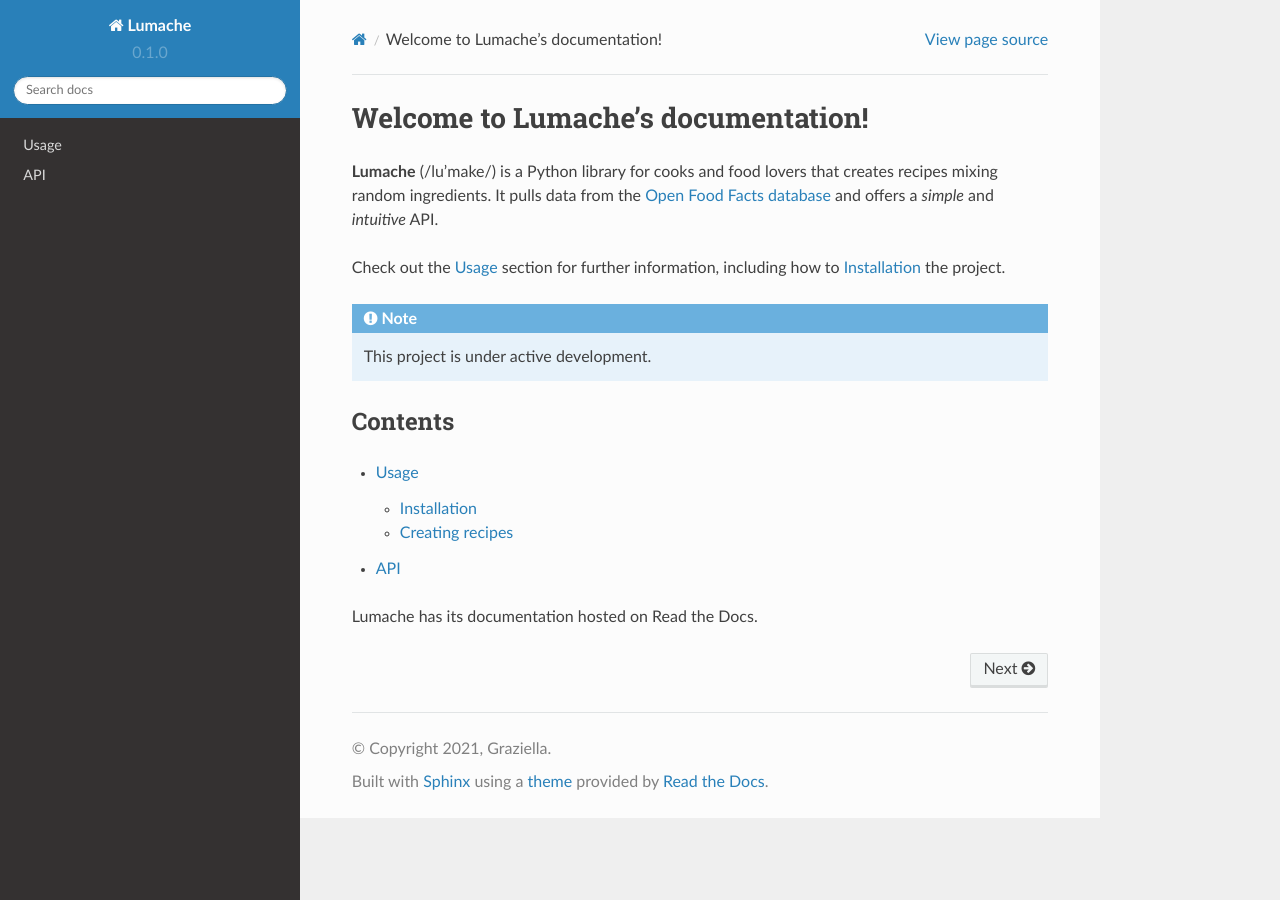
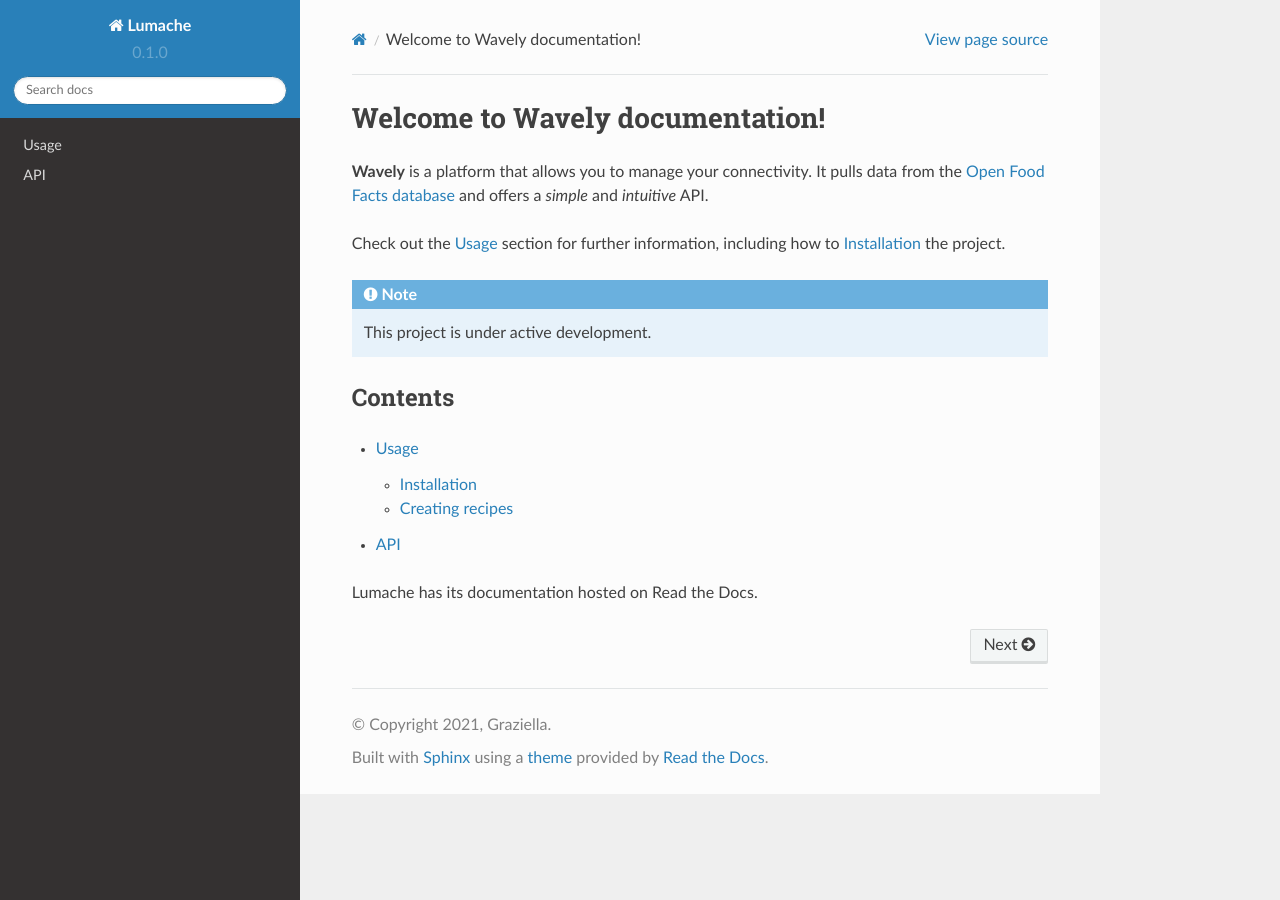
Before and after one commit to bcwavely/test-readthedoc, a Sphinx documentation site: the page built from docs/source/index.rst, in a window 1280 px wide. Built offline with Sphinx 7.4.7 and the Read the Docs theme 2.0.0, drawn with Linux system fonts in a browser that asks for light colours.

Commit message:
Update index.rst

```diff
--- a/docs/source/index.rst
+++ b/docs/source/index.rst
@@ -1,8 +1,7 @@
-Welcome to Lumache's documentation!
+Welcome to Wavely documentation!
 ===================================
 
-**Lumache** (/lu'make/) is a Python library for cooks and food lovers
-that creates recipes mixing random ingredients.
+**Wavely** is a platform that allows you to manage your connectivity.
 It pulls data from the `Open Food Facts database <https://world.openfoodfacts.org/>`_
 and offers a *simple* and *intuitive* API.
 
```
